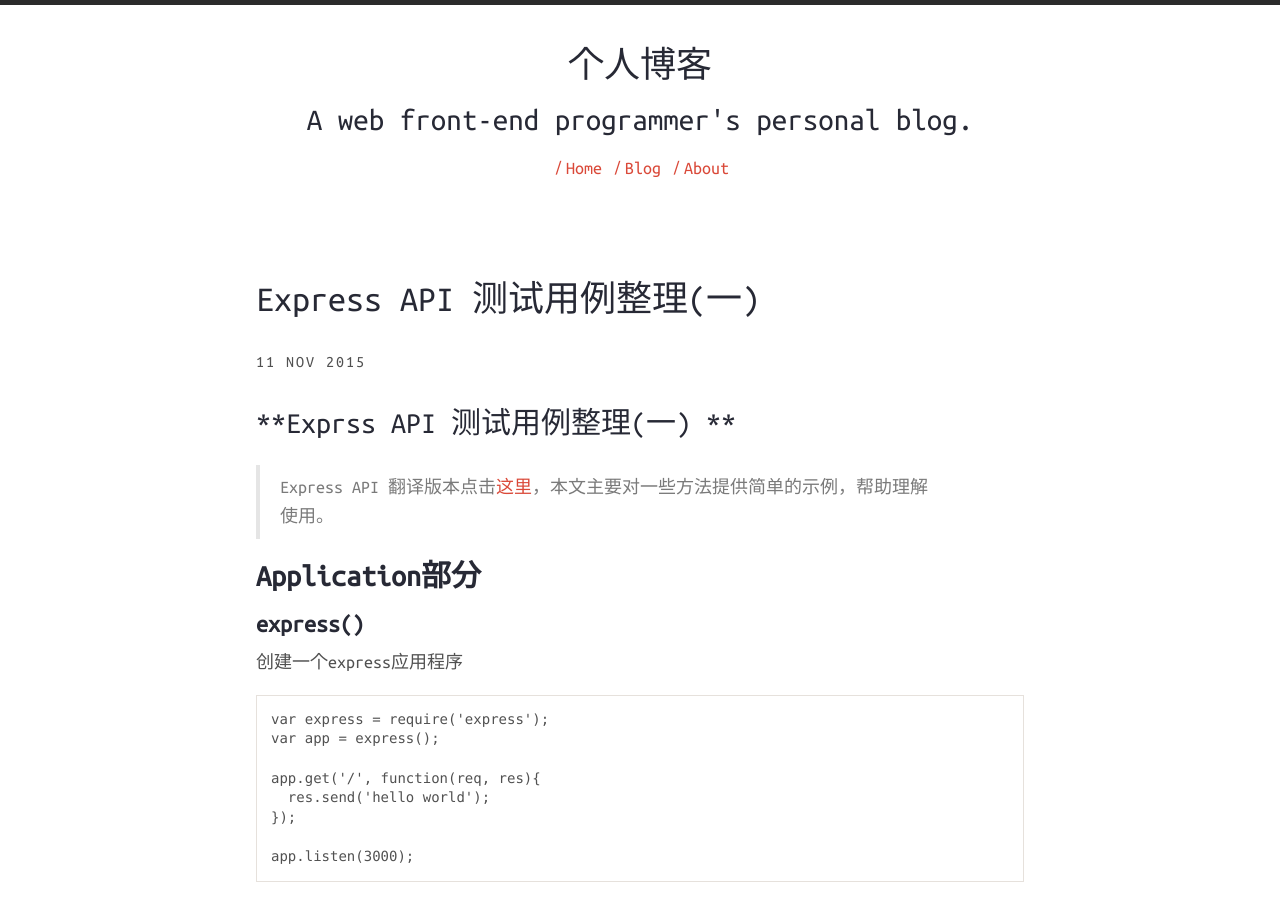
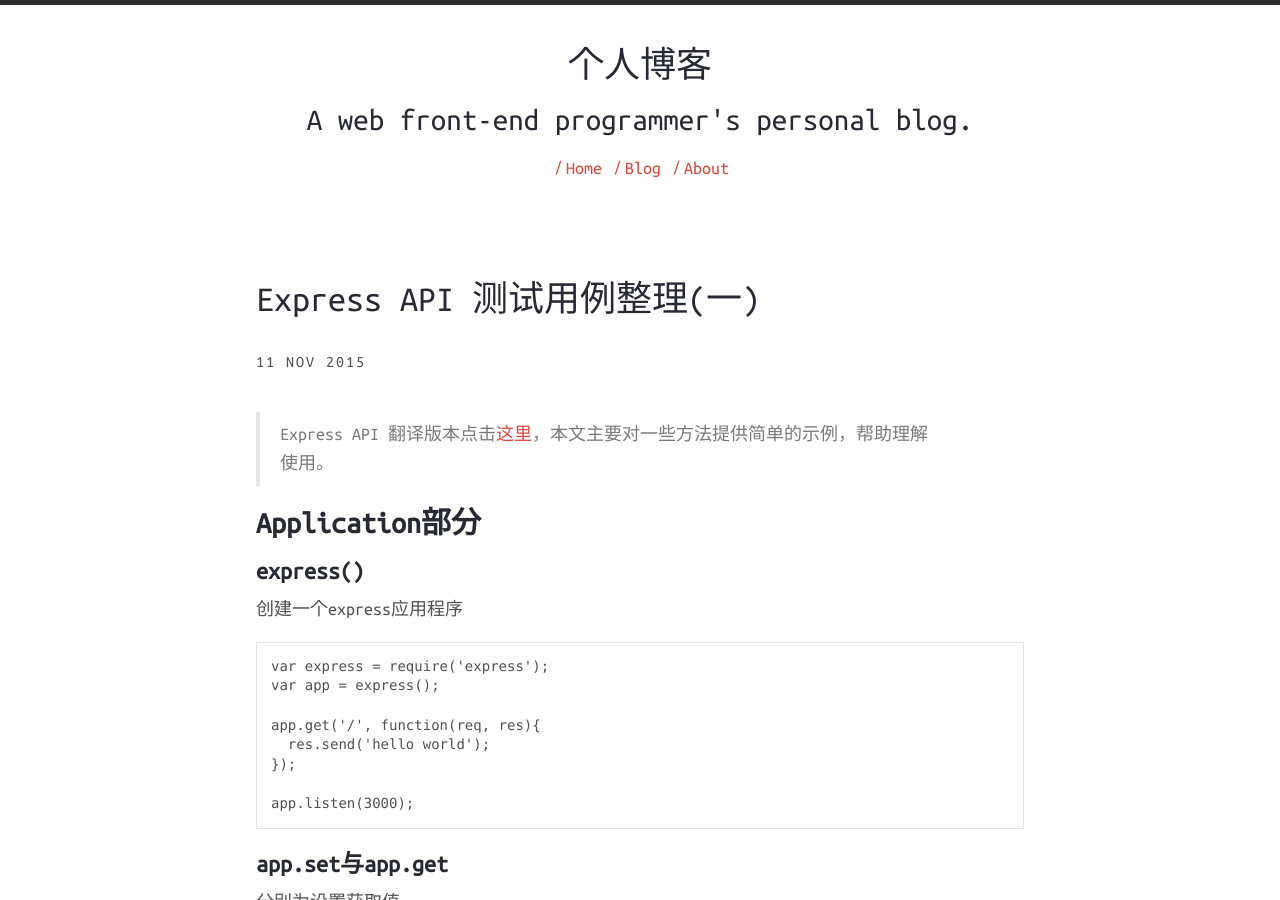
Before and after one commit to CooLNuanfeng/coolnuanfeng.github.com, a Jekyll site: the page built from _posts/2015-11-11-express1.md, in a window 1280 px wide and 900 px high. Built offline with Jekyll 4.4.1, drawn with Linux system fonts in a browser that asks for light colours.

Commit message:
2015-11-11 express part1

```diff
--- a/_posts/2015-11-11-express1.md
+++ b/_posts/2015-11-11-express1.md
@@ -8,8 +8,6 @@ categories:
 permalink: express1
 ---
 
-
-###  **Exprss API 测试用例整理(一) **
 
 > Express API 翻译版本点击[这里](http://expressjs.jser.us/api.html)，本文主要对一些方法提供简单的示例，帮助理解使用。
 
```
